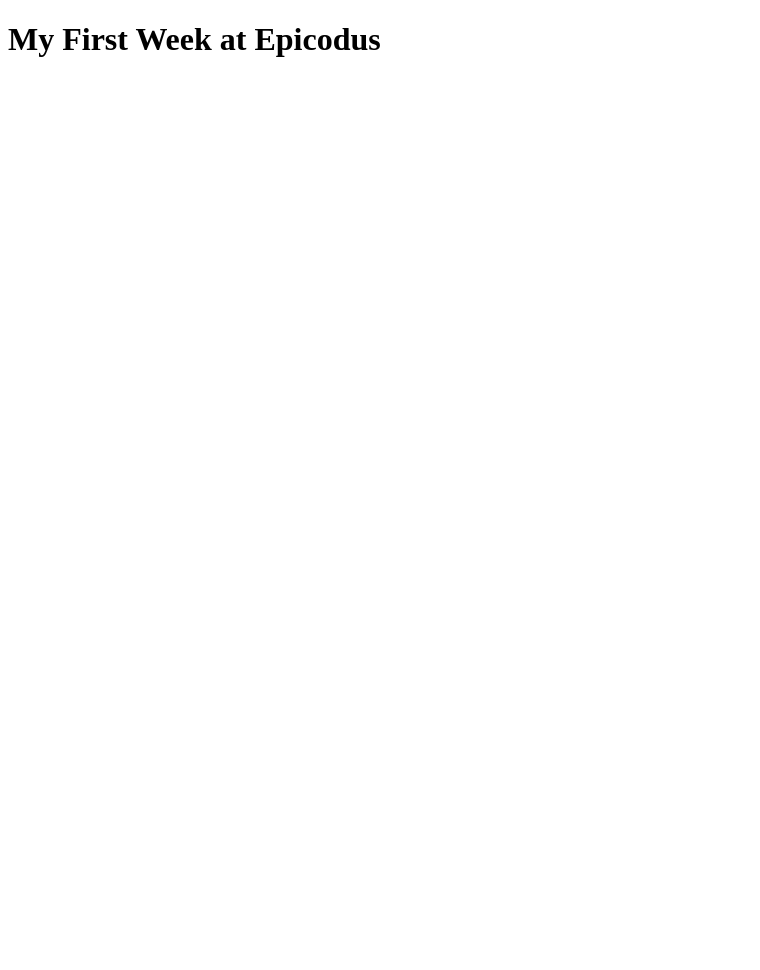
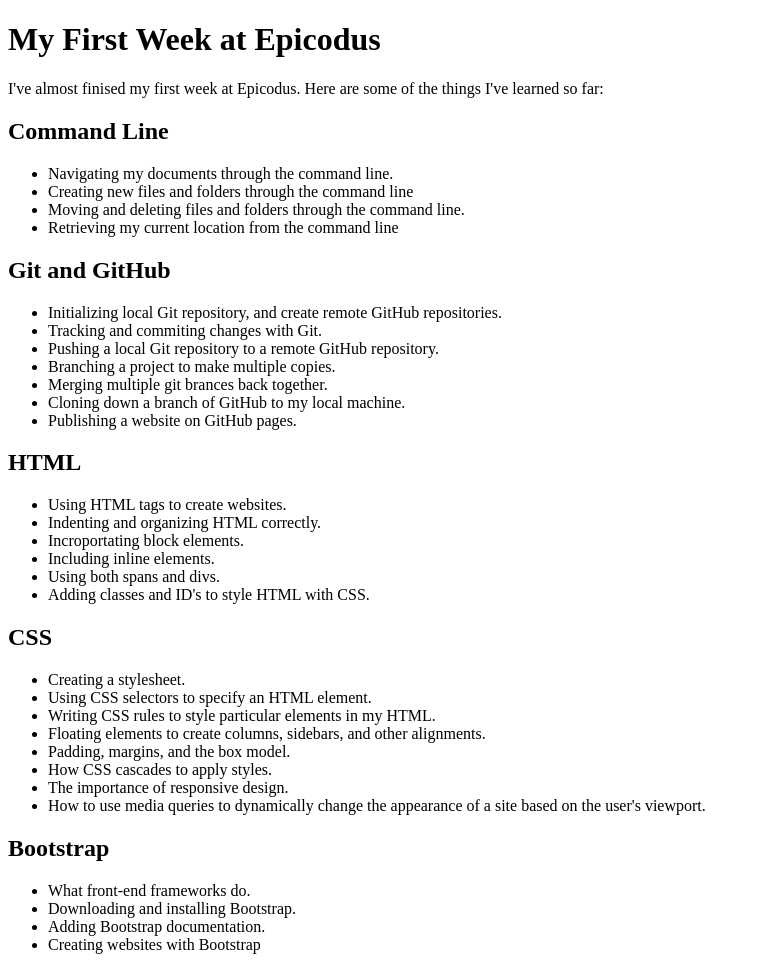
Before and after one commit to SPdowns/week1-Boot, a plain HTML site: page index.html in a window 1280 px wide. Shown: the whole page, without its empty margins (0-760 px from the left). Before the commit the page ends 800 px from the top, so only its background shows below. Drawn offline with Linux system fonts and the light colour scheme.

Commit message:
add all h2 and ul components to index.html.

```diff
--- a/index.html
+++ b/index.html
@@ -6,5 +6,51 @@
   </head>
   <body>
     <h1>My First Week at Epicodus</h1>
+    <p> I've almost finised my first week at Epicodus. Here are some of the things I've learned so far:
+    </p>
+    <h2>Command Line</h2>
+    <ul>
+      <li>Navigating my documents through the command line.</li>
+      <li>Creating new files and folders through the command line</li>
+      <li>Moving and deleting files and folders through the command line.</li>
+      <li>Retrieving my current location from the command line</li>
+    </ul>
+    <h2>Git and GitHub</h2>
+    <ul>
+      <li>Initializing local Git repository, and create remote GitHub repositories.</li>
+      <li>Tracking and commiting changes with Git.</li>
+      <li>Pushing a local Git repository to a remote GitHub repository.</li>
+      <li>Branching a project to make multiple copies.</li>
+      <li>Merging multiple git brances back together.</li>
+      <li>Cloning down a branch of GitHub to my local machine.</li>
+      <li>Publishing a website on GitHub pages.</li>
+    </ul>
+    <h2>HTML</h2>
+    <ul>
+      <li>Using HTML tags to create websites.</li>
+      <li>Indenting and organizing HTML correctly.</li>
+      <li>Incroportating block elements.</li>
+      <li>Including inline elements.</li>
+      <li>Using both spans and divs.</li>
+      <li>Adding classes and ID's to style HTML with CSS.</li>
+    </ul>
+    <h2>CSS</h2>
+    <ul>
+      <li>Creating a stylesheet.</li>
+      <li>Using CSS selectors to specify an HTML element.</li>
+      <li>Writing CSS rules to style particular elements in my HTML.</li>
+      <li>Floating elements to create columns, sidebars, and other alignments.</li>
+      <li>Padding, margins, and the box model.</li>
+      <li>How CSS cascades to apply styles.</li>
+      <li>The importance of responsive design.</li>
+      <li>How to use media queries to dynamically change the appearance of a site based on the user's viewport.</li>
+    </ul>
+    <h2>Bootstrap</h2>
+    <ul>
+      <li>What front-end frameworks do.</li>
+      <li>Downloading and installing Bootstrap.</li>
+      <li>Adding Bootstrap documentation.</li>
+      <li>Creating websites with Bootstrap</li>
+    </ul>
   </body>
 </html>
```
